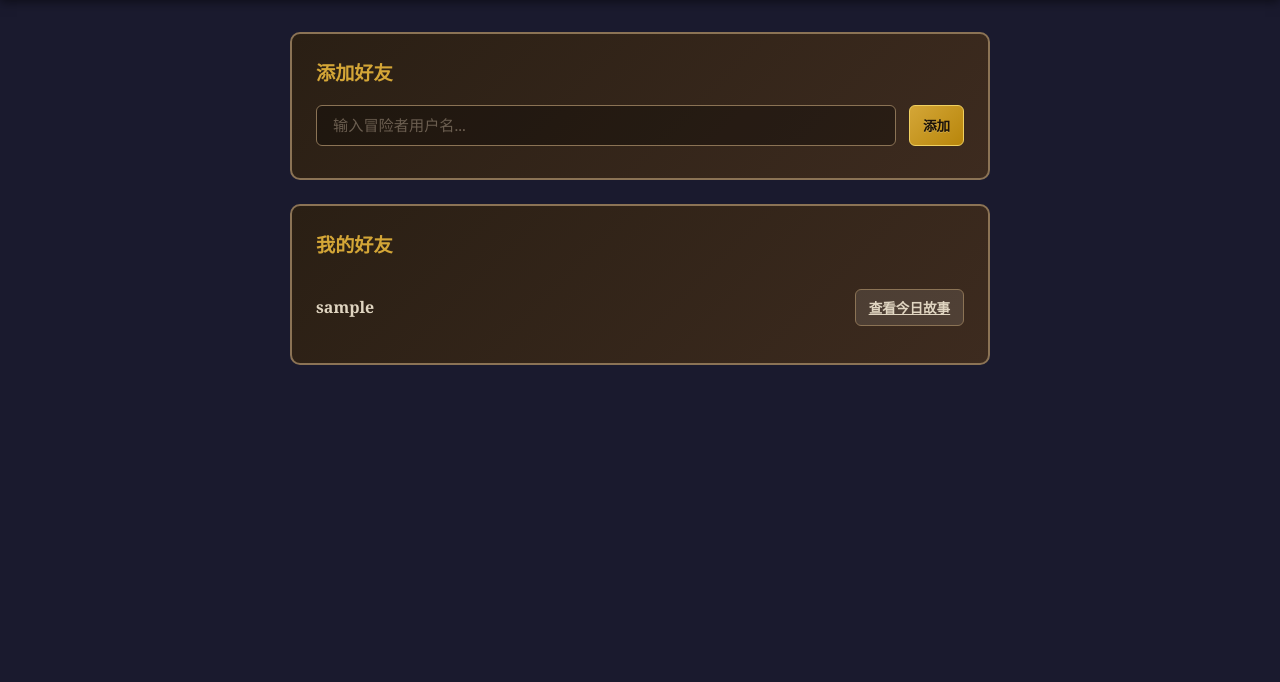
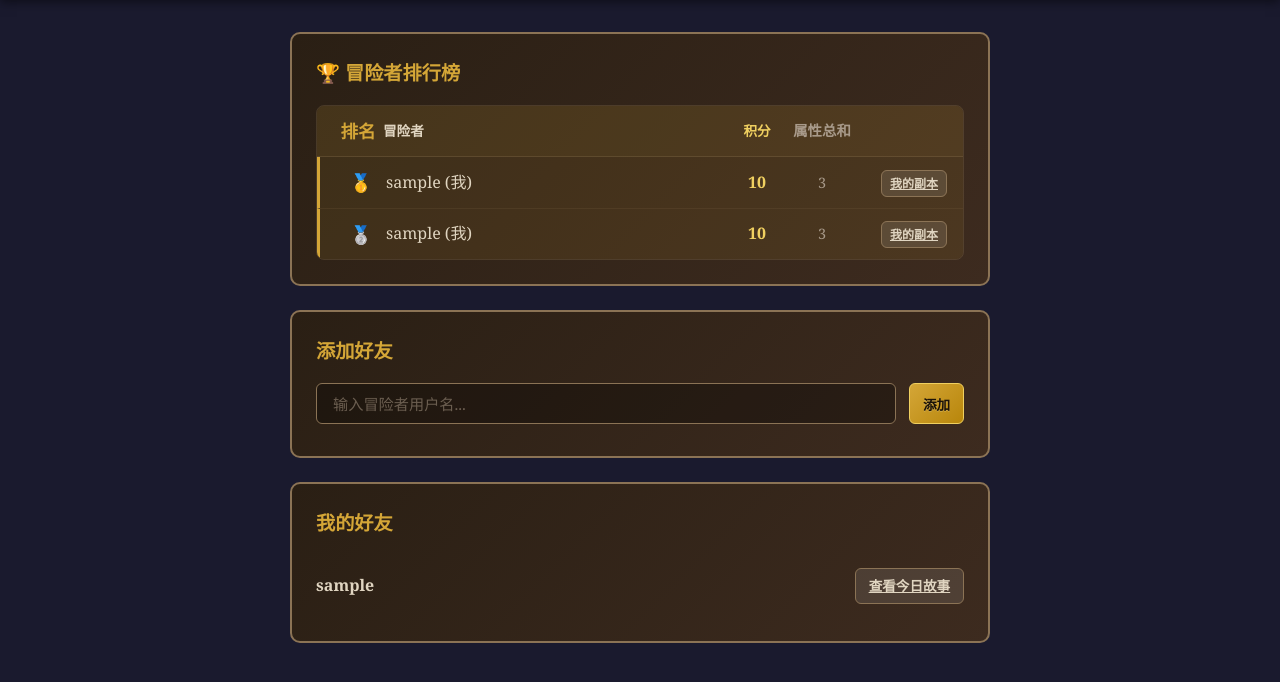
Before and after one commit to Lukes22/foodstory, a Flask app: page /friends/ in a window 1280 px wide. Shown: the part 66-748 px from the top of the page. Run offline with Flask 3, Linux system fonts and the light colour scheme; a user stored in the database is signed in; tables that the repository leaves empty hold one stand-in row (values such as "Sample post").

Commit message:
加了好友排行榜

```diff
--- a/app.py
+++ b/app.py
@@ -28,6 +28,8 @@ def create_app():
                 ('daily_stories', 'boss_health', 'INTEGER', "100"),
                 ('daily_stories', 'boss_sanity', 'INTEGER', "100"),
                 ('daily_stories', 'boss_strength', 'INTEGER', "100"),
+                ('users', 'score', 'INTEGER', "0"),
+                ('daily_stories', 'victory', 'BOOLEAN', "NULL"),
             ]:
                 try:
                     conn.execute(db.text(
--- a/models.py
+++ b/models.py
@@ -13,6 +13,7 @@ class User(UserMixin, db.Model):
     id = db.Column(db.Integer, primary_key=True)
     username = db.Column(db.String(50), unique=True, nullable=False, index=True)
     password_hash = db.Column(db.String(256), nullable=False)
+    score = db.Column(db.Integer, default=0)
     created_at = db.Column(db.DateTime, default=datetime.utcnow)
 
     stories = db.relationship('DailyStory', backref='user', lazy='dynamic')
@@ -43,6 +44,7 @@ class DailyStory(db.Model):
     boss_strength = db.Column(db.Integer, default=100)
     current_phase = db.Column(db.Integer, default=0)
     is_complete = db.Column(db.Boolean, default=False)
+    victory = db.Column(db.Boolean, nullable=True)
     created_at = db.Column(db.DateTime, default=datetime.utcnow)
 
     meals = db.relationship('MealEntry', backref='story', lazy='dynamic',
--- a/routes/friends.py
+++ b/routes/friends.py
@@ -20,7 +20,31 @@ def index():
         friend_id=current_user.id, status='pending'
     ).all()
 
-    return render_template('friends/list.html', friends=friends, pending=pending)
+    # Build leaderboard: friends + self
+    all_users = friends + [current_user]
+    leaderboard = []
+    for u in all_users:
+        latest = DailyStory.query.filter_by(
+            user_id=u.id, is_complete=True
+        ).order_by(DailyStory.date.desc()).first()
+
+        attr_total = 0
+        if latest:
+            attr_total = latest.health + latest.sanity + latest.strength
+
+        leaderboard.append({
+            'user_id': u.id,
+            'username': u.username,
+            'score': u.score if hasattr(u, 'score') else 0,
+            'attr_total': attr_total,
+            'is_self': u.id == current_user.id,
+        })
+
+    leaderboard.sort(key=lambda x: (-x['score'], -x['attr_total']))
+
+    return render_template('friends/list.html',
+                           friends=friends, pending=pending,
+                           leaderboard=leaderboard)
 
 
 @friends_bp.route('/add', methods=['POST'])
--- a/static/css/style.css
+++ b/static/css/style.css
@@ -1014,3 +1014,91 @@ body {
     gap: 1rem;
     flex-wrap: wrap;
 }
+
+/* ===== Leaderboard ===== */
+.leaderboard-table {
+    width: 100%;
+    border-radius: 8px;
+    overflow: hidden;
+    border: 1px solid rgba(139, 115, 85, 0.3);
+}
+
+.leaderboard-header {
+    display: flex;
+    align-items: center;
+    padding: 0.7rem 1rem;
+    background: rgba(212, 166, 55, 0.15);
+    color: var(--gold);
+    font-weight: bold;
+    font-size: 0.85rem;
+    border-bottom: 1px solid rgba(139, 115, 85, 0.3);
+}
+
+.leaderboard-row {
+    display: flex;
+    align-items: center;
+    padding: 0.7rem 1rem;
+    border-bottom: 1px solid rgba(139, 115, 85, 0.15);
+    transition: background 0.2s;
+}
+
+.leaderboard-row:last-child {
+    border-bottom: none;
+}
+
+.leaderboard-row:hover {
+    background: rgba(212, 166, 55, 0.05);
+}
+
+.leaderboard-row.lb-self {
+    background: rgba(212, 166, 55, 0.1);
+    border-left: 3px solid var(--gold);
+}
+
+.lb-rank {
+    width: 50px;
+    text-align: center;
+    font-size: 1.1rem;
+    flex-shrink: 0;
+}
+
+.lb-name {
+    flex: 1;
+    min-width: 0;
+    overflow: hidden;
+    text-overflow: ellipsis;
+    white-space: nowrap;
+    color: var(--text-primary);
+}
+
+.lb-score {
+    width: 60px;
+    text-align: center;
+    color: var(--gold-light);
+    font-weight: bold;
+}
+
+.lb-attr {
+    width: 70px;
+    text-align: center;
+    color: var(--text-secondary);
+    font-size: 0.9rem;
+}
+
+.lb-action {
+    width: 90px;
+    text-align: right;
+    flex-shrink: 0;
+}
+
+.lb-action .btn {
+    font-size: 0.75rem;
+    padding: 0.25rem 0.5rem;
+}
+
+/* Score display in ending card */
+.ending-card-score {
+    font-size: 0.9rem;
+    margin-top: 0.3rem;
+    opacity: 0.8;
+}
--- a/templates/friends/list.html
+++ b/templates/friends/list.html
@@ -3,6 +3,45 @@
 
 {% block content %}
 <div class="friends-page">
+    <!-- Leaderboard -->
+    <div class="friends-section">
+        <h2>&#127942; 冒险者排行榜</h2>
+        {% if leaderboard %}
+        <div class="leaderboard-table">
+            <div class="leaderboard-header">
+                <span class="lb-rank">排名</span>
+                <span class="lb-name">冒险者</span>
+                <span class="lb-score">积分</span>
+                <span class="lb-attr">属性总和</span>
+                <span class="lb-action"></span>
+            </div>
+            {% for entry in leaderboard %}
+            <div class="leaderboard-row {% if entry.is_self %}lb-self{% endif %}">
+                <span class="lb-rank">
+                    {% if loop.index == 1 %}&#129351;
+                    {% elif loop.index == 2 %}&#129352;
+                    {% elif loop.index == 3 %}&#129353;
+                    {% else %}{{ loop.index }}
+                    {% endif %}
+                </span>
+                <span class="lb-name">{{ entry.username }}{% if entry.is_self %} (我){% endif %}</span>
+                <span class="lb-score">{{ entry.score }}</span>
+                <span class="lb-attr">{{ entry.attr_total }}</span>
+                <span class="lb-action">
+                    {% if entry.is_self %}
+                    <a href="{{ url_for('story.today') }}" class="btn btn-secondary btn-small">我的副本</a>
+                    {% else %}
+                    <a href="{{ url_for('friends.view_story', user_id=entry.user_id) }}" class="btn btn-secondary btn-small">查看故事</a>
+                    {% endif %}
+                </span>
+            </div>
+            {% endfor %}
+        </div>
+        {% else %}
+        <p class="empty-hint">暂无排行数据</p>
+        {% endif %}
+    </div>
+
     <!-- Add Friend -->
     <div class="friends-section">
         <h2>添加好友</h2>
```
Also changed, not shown: ai_service.py (+52 -18 lines), routes/story.py (+23 -3 lines), static/js/story.js (+11 -3 lines).
